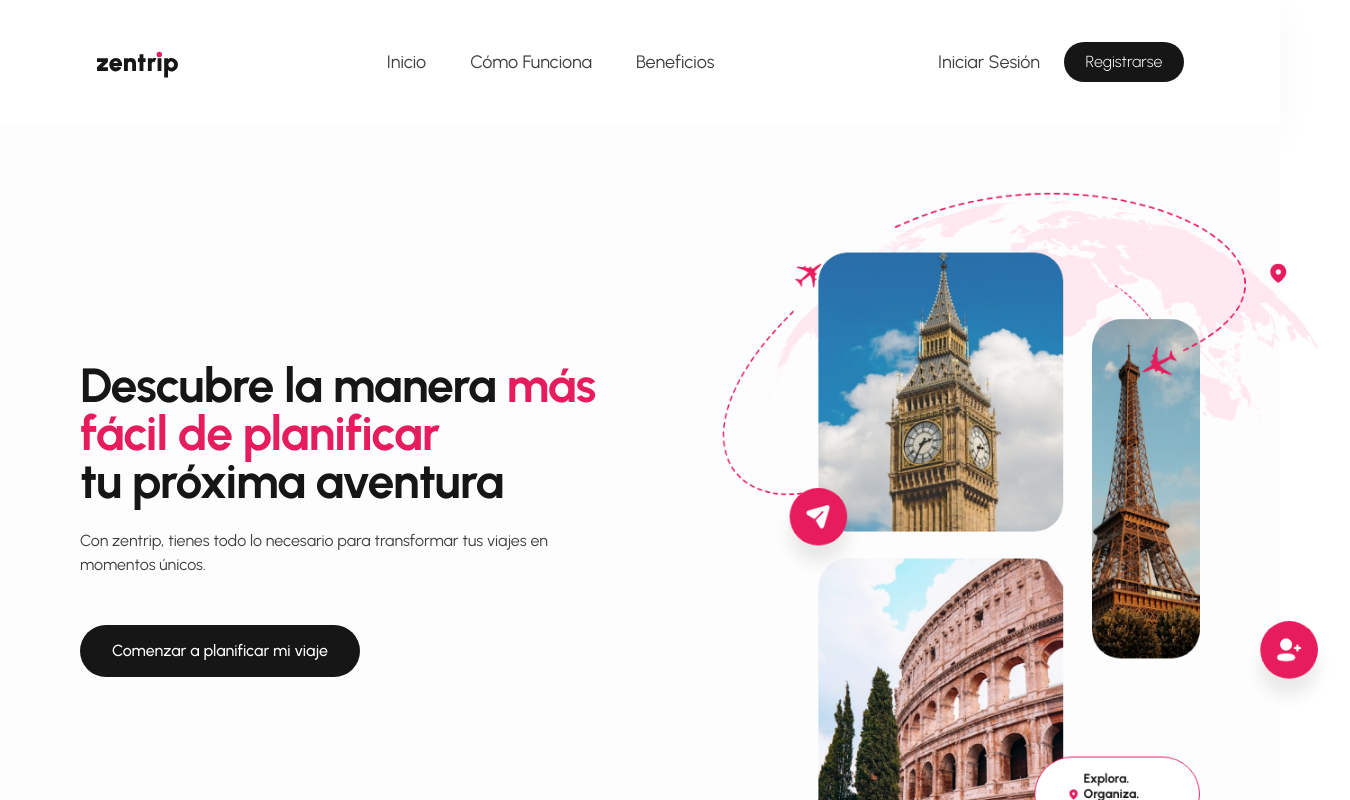
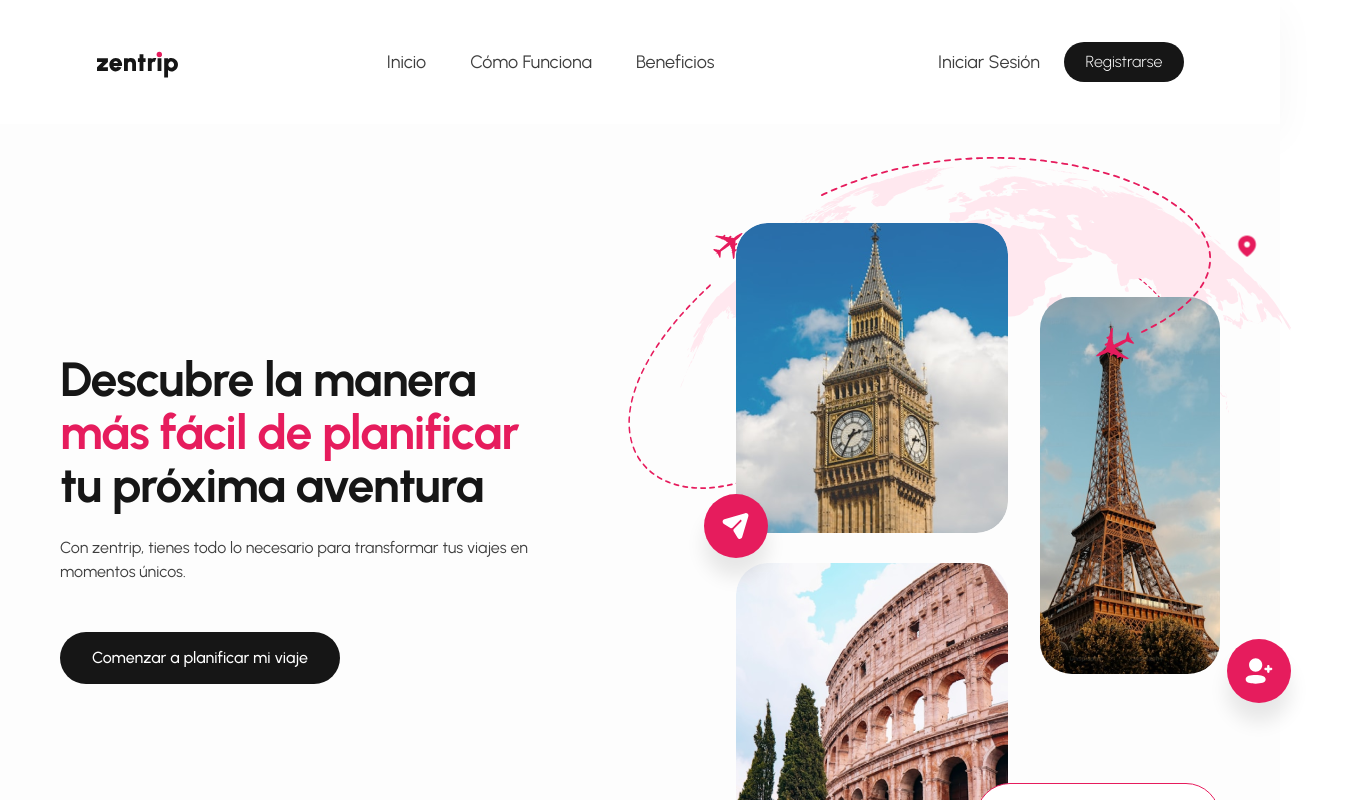
Before and after one commit to Ignacio918/viajes-app, a React (Vite) app in the folder viajes-app/: page / in a window 1280 px wide. Shown: the top 800 px of the page, 1350 px wide, since content can reach past the window. Built offline with nearby package versions, Linux system fonts and the light colour scheme; a web font is replaced by a local one.

Commit message:
arreglando cagadas de la ia en el hero

```diff
--- a/viajes-app/src/styles/HeroSection.css
+++ b/viajes-app/src/styles/HeroSection.css
@@ -5,22 +5,23 @@
 }
 
 .hero__content {
-  @apply flex justify-between items-center mx-auto;
-  max-width: 1440px;
-  padding-left: 100px;
-  padding-right: 100px;
+  @apply flex justify-between items-center;
+  margin-left: 100px;
+  margin-right: 100px;
   padding-top: 2rem;
   padding-bottom: 2rem;
+  gap: 40px;
 }
 
 .hero__text-section {
   @apply flex flex-col gap-6;
-  width: 520px;
+  width: 600px;
+  flex-shrink: 0;
 }
 
 .hero__title {
   @apply font-bold font-urbanist;
-  font-size: 3.5rem;
+  font-size: 56px;
   line-height: 1.1;
   letter-spacing: -0.02em;
 }
@@ -46,7 +47,16 @@
 .hero__button {
   @apply flex items-center justify-center rounded-full bg-dark text-white;
   padding: 0.875rem 2rem;
-  transition: opacity 0.2s ease;
+  transition: all 0.2s ease;
+}
+
+.hero__button:hover {
+  @apply bg-opacity-90;
+  transform: translateY(-1px);
+}
+
+.hero__button:active {
+  transform: translateY(0);
 }
 
 .hero__button-text {
@@ -54,20 +64,18 @@
   font-size: 1rem;
 }
 
-/* Contenedor principal con scaling uniforme */
 .hero__image-section {
   @apply relative;
-  width: 50%;
+  width: calc(100% - 640px);
   height: 725px;
-  margin-left: 40px;
-  transform-origin: center right;
+  flex-shrink: 0;
 }
 
-/* Ilustraciones y formas */
 .hero__shape-1 {
   @apply absolute right-0 top-[31.23px] w-[147.09px] h-[274.68px];
   padding: 20px;
   z-index: 10;
+  animation: float 6s ease-in-out infinite;
 }
 
 .hero__shape-1-inner {
@@ -77,6 +85,7 @@
 .hero__shape-2 {
   @apply absolute left-0 top-[77.33px] w-[250.38px] h-[264.78px];
   z-index: 10;
+  animation: float 8s ease-in-out infinite;
 }
 
 .hero__shape-2-inner {
@@ -88,6 +97,7 @@
   width: 680.23px;
   height: 565.36px;
   z-index: 10;
+  animation: float 10s ease-in-out infinite;
 }
 
 .hero__shape-3-inner {
@@ -100,6 +110,7 @@
   width: 391.05px;
   height: 203.28px;
   z-index: 20;
+  animation: float 7s ease-in-out infinite;
 }
 
 .hero__avion-2-image {
@@ -109,15 +120,16 @@
 .hero__location-icon {
   @apply absolute left-[635px] top-[78px] w-6 h-6;
   z-index: 15;
+  animation: pulse 2s ease-in-out infinite;
 }
 
 .hero__icon {
   @apply w-full h-full;
 }
 
-/* Imágenes de destinos */
 .hero__image {
   @apply w-[272px] h-[310px] rounded-[32px] object-cover;
+  transition: all 0.3s ease;
 }
 
 .hero__image--tall {
@@ -127,42 +139,48 @@
 .hero__image-1 {
   @apply absolute left-[136.02px] top-[67.49px];
   z-index: 15;
+  animation: float 9s ease-in-out infinite;
 }
 
 .hero__image-2 {
   @apply absolute left-[136.02px] top-[407.49px];
   z-index: 15;
+  animation: float 7s ease-in-out infinite;
 }
 
 .hero__image-3 {
   @apply absolute left-[440px] top-[141.49px];
   z-index: 15;
+  animation: float 8s ease-in-out infinite;
 }
 
-/* Elementos flotantes */
 .hero__float {
   @apply w-16 h-16 bg-pink-600 rounded-full p-4 flex items-center justify-center;
   box-shadow: 0px 19px 19px rgba(0, 0, 0, 0.09);
   z-index: 25;
+  transition: all 0.3s ease;
 }
 
 .hero__float-1 {
   @apply absolute left-[104.02px] top-[338px];
+  animation: float 6s ease-in-out infinite;
 }
 
 .hero__float-2 {
   @apply absolute left-[627px] top-[483px];
+  animation: float 8s ease-in-out infinite;
 }
 
 .hero__float-icon {
   @apply w-8 h-8;
 }
 
-/* Badge */
 .hero__badge {
   @apply absolute left-[376px] top-[627px] px-8 py-4 bg-white rounded-full border border-pink-600 flex items-center gap-2;
   box-shadow: 0px 43px 26px rgba(0, 0, 0, 0.05);
   z-index: 25;
+  transition: all 0.3s ease;
+  animation: float 7s ease-in-out infinite;
 }
 
 .hero__badge-icon {
@@ -177,50 +195,141 @@
   @apply text-dark text-sm font-bold font-urbanist leading-[16.8px];
 }
 
-/* Efectos hover simples */
 .hero__float:hover {
   @apply bg-pink-700;
+  transform: translateY(-2px);
 }
 
 .hero__badge:hover {
   @apply bg-gray-50;
+  transform: translateY(-2px);
 }
 
 .hero__image:hover {
   @apply opacity-95;
+  transform: translateY(-2px);
 }
 
-/* Transiciones y animaciones */
-.hero__float {
-  transition: transform 0.3s ease, background-color 0.3s ease;
+@keyframes float {
+  0%, 100% {
+    transform: translateY(0);
+  }
+  50% {
+    transform: translateY(-10px);
+  }
 }
 
-.hero__badge {
-  transition: transform 0.3s ease, background-color 0.3s ease;
+@keyframes pulse {
+  0%, 100% {
+    transform: scale(1);
+    opacity: 1;
+  }
+  50% {
+    transform: scale(1.1);
+    opacity: 0.8;
+  }
 }
 
+.hero__float,
+.hero__badge,
 .hero__image {
-  transition: transform 0.3s ease, opacity 0.3s ease;
+  will-change: transform;
 }
 
-/* Media queries */
+.hero__shape-1,
+.hero__shape-2,
+.hero__shape-3,
+.hero__avion-2 {
+  will-change: transform;
+  backface-visibility: hidden;
+}
+
+@media (min-width: 1600px) {
+  .hero__content {
+    margin-left: 120px;
+    margin-right: 120px;
+  }
+
+  .hero__text-section {
+    width: 650px;
+  }
+
+  .hero__title {
+    font-size: 64px;
+  }
+
+  .hero__description {
+    font-size: 1.25rem;
+  }
+}
+
+@media (max-width: 1599px) {
+  .hero__title {
+    font-size: 56px;
+  }
+}
+
+@media (max-width: 1400px) {
+  .hero__content {
+    margin-left: 60px;
+    margin-right: 60px;
+  }
+
+  .hero__text-section {
+    width: 500px;
+  }
+
+  .hero__title {
+    font-size: 48px;
+  }
+
+  .hero__description {
+    font-size: 1rem;
+  }
+
+  .hero__image-section {
+    width: calc(100% - 540px);
+  }
+}
+
+@media (max-width: 1200px) {
+  .hero__content {
+    margin-left: 40px;
+    margin-right: 40px;
+    gap: 20px;
+  }
+
+  .hero__text-section {
+    width: 450px;
+  }
+
+  .hero__title {
+    font-size: 44px;
+  }
+
+  .hero__image-section {
+    width: calc(100% - 470px);
+  }
+}
+
 @media (max-width: 1079px) {
   .hero__content {
     @apply flex-col text-center;
-    padding-left: 24px;
-    padding-right: 24px;
+    margin-left: 24px;
+    margin-right: 24px;
+    gap: 32px;
   }
 
   .hero__text-section {
     width: 100%;
-    max-width: 440px;
+    max-width: 500px;
+    margin: 0 auto;
   }
 
   .hero__title {
-    font-size: 2.5rem;
+    font-size: 40px;
   }
 
-  /* Ocultar elementos visuales en móvil */
   .hero__image-section,
   .hero__shape-1,
   .hero__shape-2,
@@ -236,134 +345,17 @@
   }
 }
 
-@media (min-width: 1080px) and (max-width: 1279px) {
+@media (max-width: 639px) {
   .hero__content {
-    padding-left: 60px;
-    padding-right: 60px;
-  }
-
-  .hero__text-section {
-    width: 480px;
+    margin-left: 16px;
+    margin-right: 16px;
   }
 
   .hero__title {
-    font-size: 3rem;
-  }
-
-  .hero__image-section {
-    transform: scale(0.85);
-  }
-}
-
-@media (min-width: 1280px) and (max-width: 1439px) {
-  .hero__content {
-    padding-left: 80px;
-    padding-right: 80px;
-  }
-
-  .hero__title {
-    font-size: 3.5rem;
-  }
-
-  .hero__image-section {
-    transform: scale(0.9);
-  }
-}
-
-@media (min-width: 1440px) {
-  .hero__content {
-    padding-left: 100px;
-    padding-right: 100px;
-  }
-
-  .hero__title {
-    font-size: 4rem;
-  }
-
-  .hero__image-section {
-    transform: scale(1);
-  }
-}
-
-/* Breakpoints adicionales para scaling uniforme y tipografía */
-@media (min-width: 1600px) {
-  .hero__content {
-    @apply px-32;
-  }
-
-  .hero__text-section {
-    @apply max-w-[600px];
-  }
-
-  .hero__title {
-    @apply text-[64px];
+    font-size: 36px;
   }
 
   .hero__description {
-    @apply text-xl;
-  }
-
-  .hero__image-section {
-    transform: scale(1);
+    font-size: 0.9375rem;
   }
 }
-
-@media (max-width: 1599px) {
-  .hero__image-section {
-    transform: scale(0.95);
-  }
-
-  .hero__title {
-    @apply text-6xl;
-  }
-}
-
-@media (max-width: 1400px) {
-  .hero__image-section {
-    transform: scale(0.9);
-  }
-
-  .hero__title {
-    @apply text-5xl;
-  }
-
-  .hero__description {
-    @apply text-base;
-  }
-}
-
-@media (max-width: 1200px) {
-  .hero__image-section {
-    transform: scale(0.85);
-  }
-
-  .hero__text-section {
-    width: 460px;
-  }
-}
-
-@media (max-width: 1080px) {
-  .hero__image-section {
-    transform: scale(0.8);
-  }
-
-  .hero__text-section {
-    width: 100%;
-    max-width: 440px;
-  }
-}
-
-/* Ajustes específicos de animación para framer-motion */
-.hero__float,
-.hero__badge,
-.hero__image {
-  will-change: transform;
-}
-
-.hero__shape-1,
-.hero__shape-2,
-.hero__shape-3,
-.hero__avion-2 {
-  will-change: transform;
-  backface-visibility: hidden;
-}
```
